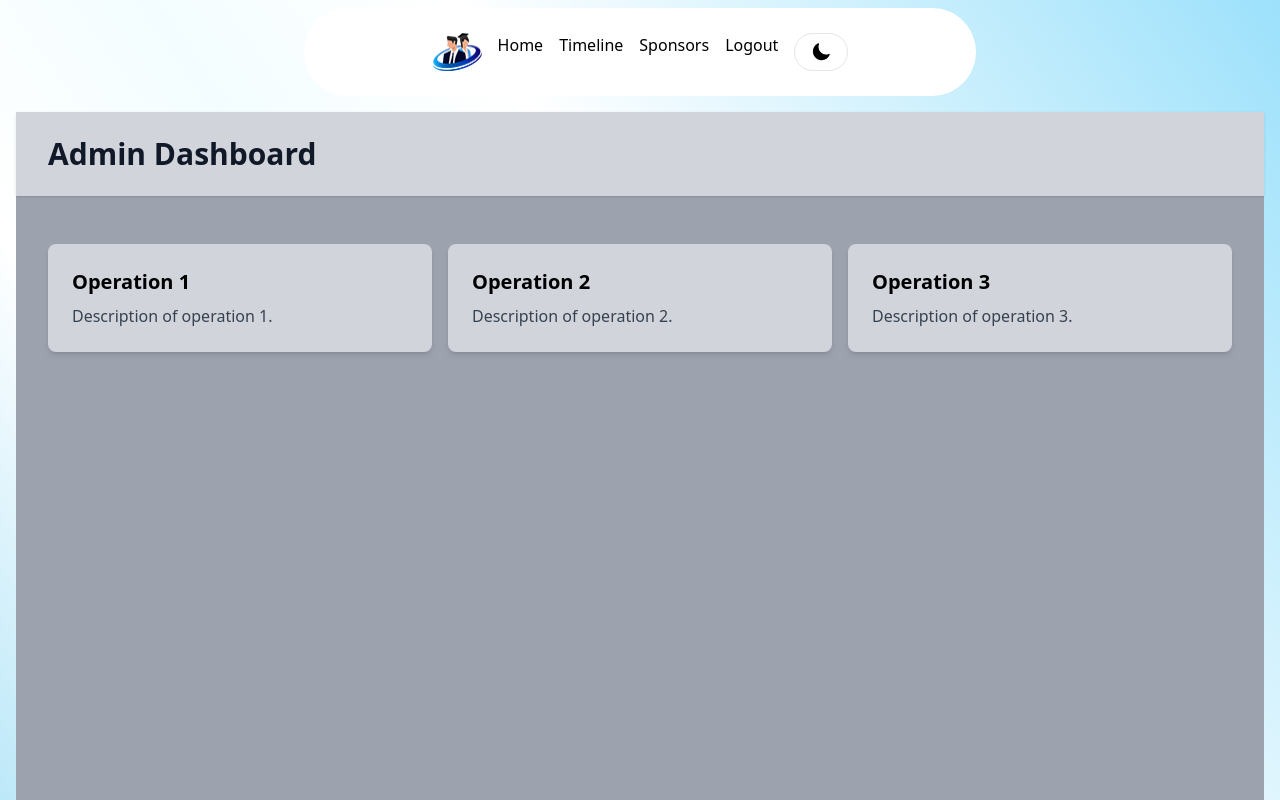
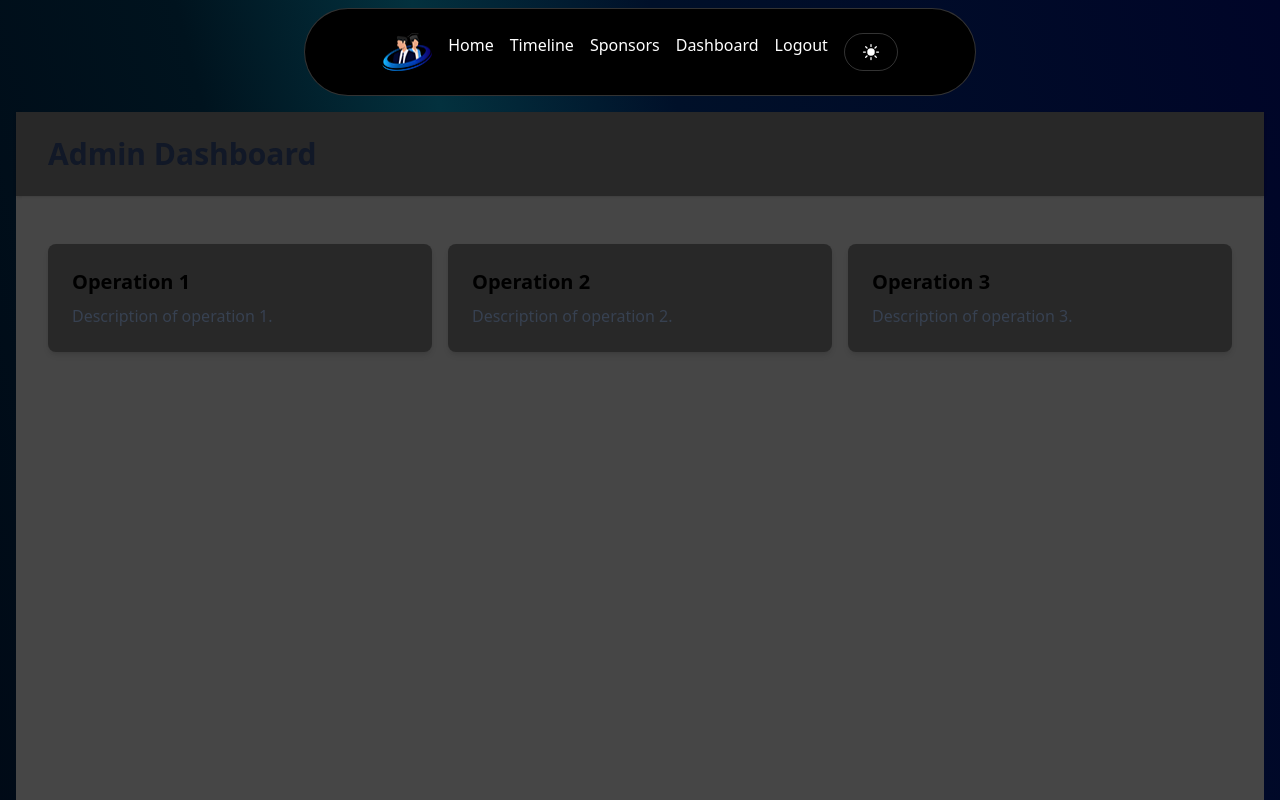
Before and after one commit to RotaractMora/RUR-Official-Website-2, a Next.js app: page /admin/dashboard in a window 1280 px wide. Shown: the top 800 px of the page. Built offline with nearby package versions, Linux system fonts and the light colour scheme; no server answers; sample sign-in values are in the browser's storage.

Commit message:
fix themes

```diff
--- a/next.config.ts
+++ b/next.config.ts
@@ -2,6 +2,7 @@ import type { NextConfig } from "next";
 
 const nextConfig: NextConfig = {
   output: process.env.NODE_ENV === 'production' ? 'export' : undefined,
+  trailingSlash: true,
   images: {
     unoptimized: true,
     remotePatterns: [
--- a/src/app/admin/admin-dashboard-layout.tsx
+++ b/src/app/admin/admin-dashboard-layout.tsx
@@ -10,6 +10,7 @@ import { MoonIcon, SunIcon } from "@heroicons/react/24/solid";
 import LOGO_SMALL from "../../../public/Images/logo/RUR20_small.png";
 import { useAuth } from "@/context/auth-provider";
 import { useRouter } from "next/navigation";
+import { IThemeContextType } from "@/interfaces/IThemeContext";
 
 interface AdminDashboardLayoutProps {
     children: ReactNode;
@@ -46,12 +47,13 @@ function Navbar({ className }: { className?: string }) {
     const router = useRouter();
     const [active, setActive] = useState<string | null>(null);
 
-    const [tougleTheme, currentTheme] = useContext<any>(ThemeContext);
+    const themeContext = useContext<IThemeContextType|null>(ThemeContext);
+    if (!themeContext) {
+        throw new Error("ThemeToggleButton must be used within a ThemeContext.Provider");
+    }
+    const { toggleTheme, theme } = themeContext;
 
-    const handleLogout = async () => {
-        await logOut();
-        router.push("/admin/");
-    }
+
 
     return (
         <div className={cn("fixed top-10 inset-x-0 max-w-2xl mx-auto z-50", className)}>
@@ -65,13 +67,15 @@ function Navbar({ className }: { className?: string }) {
 
                     <MenuItem setActive={setActive} active={null} link="/admin/dashboard/sponsors" item="Sponsors"/>
 
-                    <MenuItem setActive={setActive} active={null} link="/admin/logout" item="Logout"/>
+                    <MenuItem setActive={setActive} active={null} link="/admin/dashboard" item="Dashboard"/>
+
+                    {user && <MenuItem setActive={setActive} active={null} link="/admin/logout" item="Logout"/>}
 
                     <button
-                        onClick={()=>tougleTheme()}
+                        onClick={toggleTheme}
                         className="border text-sm font-medium relative border-neutral-200 dark:border-white/[0.2] text-black dark:text-white px-4 py-2 rounded-full"
                         >
-                        {currentTheme() === "dark" ? (
+                        {theme == "dark" ? (
                             <SunIcon className="h-5 w-5" />
                         ) : (
                             <MoonIcon className="h-5 w-5" />
--- a/src/app/layout.tsx
+++ b/src/app/layout.tsx
@@ -1,69 +1,71 @@
-'use client'
+'use client';
 
 import localFont from "next/font/local";
 import "./globals.css";
-import React, {  useCallback, useState } from "react";
+import React, { useCallback, useEffect, useState } from "react";
 import { AuthProvider } from "@/context/auth-provider";
-
+import {ITheme, IThemeContextType} from "@/interfaces/IThemeContext";
 
 const geistSans = localFont({
   src: "./fonts/GeistVF.woff",
   variable: "--font-geist-sans",
   weight: "100 900",
 });
+
 const geistMono = localFont({
   src: "./fonts/GeistMonoVF.woff",
   variable: "--font-geist-mono",
   weight: "100 900",
 });
 
-export const ThemeContext = React.createContext<any>(null);
+export const ThemeContext = React.createContext<IThemeContextType|null>(null);
 
+export default function RootLayout({ children }: Readonly<{ children: React.ReactNode }>) {
+  const DEFAULT_THEME = "dark";
+  const [theme, setThemeMode] = useState<ITheme>(DEFAULT_THEME);
 
-export default function RootLayout({children}: Readonly<{ children: React.ReactNode }>) {
+  useEffect(() => {
+    const storedTheme = localStorage.getItem('theme') as ITheme;
+    if (storedTheme) {
+      setThemeMode(storedTheme);
+    } else {
+      localStorage.setItem('theme', DEFAULT_THEME);
+      setThemeMode(DEFAULT_THEME);
+    }
+  }, []);
 
-  const DEFAULT_THEME:'dark'|'light' = 'dark';
-  const [theme,setThemeMode] = useState<'dark'|'light'>(DEFAULT_THEME);
+  useEffect(() => {
+    document.documentElement.className = theme as ITheme;
+  }, [theme]);
 
-      const currentTheme = ():'dark'|'light' => {
-        if (typeof window !== 'undefined') {
-          const t = localStorage.getItem('theme') as 'dark'|'light';
-          if(!t){
-            localStorage.setItem('theme',DEFAULT_THEME);
-            return DEFAULT_THEME;
-          } else {
-            return t;
-          }
-        }
-        return DEFAULT_THEME;
+  const setTheme = useCallback(
+    (newTheme: ITheme) => {
+      if (theme !== newTheme) {
+        localStorage.setItem('theme', newTheme);
+        setThemeMode(newTheme);
+        console.log('Theme set to', newTheme);
       }
+    },
+    [theme]
+  );
 
-
-    const setTheme = useCallback((newTheme:'dark'|'light') => {
-        if(currentTheme()!==newTheme && currentTheme()!==null){
-        localStorage.setItem('theme',newTheme);
-        setThemeMode(newTheme);
-        console.log('theme set to',newTheme);
-      }
-    },[]);
-
-    const tougleTheme = () => {
-        setThemeMode((prev) => prev === 'dark' ? 'light' : 'dark');
-      }
+  const toggleTheme = useCallback(() => {
+    const newTheme = theme === 'dark' ? 'light' : 'dark';
+    setTheme(newTheme);
+    console.log('Toggled theme to', newTheme);
+  }, [theme, setTheme]);
 
   return (
     <AuthProvider>
-
-    <ThemeContext.Provider value={[setTheme,tougleTheme,currentTheme]}>
-        <html className={theme} lang="en">
-          <body className={`${geistSans.variable} ${geistMono.variable} dark:bg-dark-gradient bg-light-gradient antialiased`} >
+      <ThemeContext.Provider value={{ setTheme, toggleTheme, theme }}>
+        <html lang="en">
+          <body
+            className={`${geistSans.variable} ${geistMono.variable} dark:bg-dark-gradient bg-light-gradient antialiased`}
+          >
             {children}
           </body>
         </html>
-    </ThemeContext.Provider>
-
+      </ThemeContext.Provider>
     </AuthProvider>
   );
-
-
-};
+}
--- a/src/components/ui/floating-navbar.tsx
+++ b/src/components/ui/floating-navbar.tsx
@@ -1,6 +1,6 @@
 'use client'
 
-import React, {  useContext, useState } from "react";
+import React, {  use, useContext, useEffect, useState } from "react";
 import {
   motion,
   AnimatePresence,
@@ -13,6 +13,7 @@ import { MoonIcon, SunIcon } from "@heroicons/react/24/solid";
 import { ThemeContext } from "@/app/layout";
 import LOGO_SMALL from "../../../public/Images/logo/RUR20_small.png";
 import Image from "next/image";
+import { IThemeContextType } from "@/interfaces/IThemeContext";
 
 
 export const FloatingNav = ({
@@ -47,7 +48,14 @@ export const FloatingNav = ({
     }
   });
 
-  const [tougleTheme,currentTheme] = useContext<any>(ThemeContext);
+  const themeContext = useContext<IThemeContextType|null>(ThemeContext);
+
+  if (!themeContext) {
+    throw new Error("ThemeToggleButton must be used within a ThemeContext.Provider");
+  }
+
+  const { toggleTheme, theme } = themeContext;
+
 
   return (
     <AnimatePresence mode="wait">
@@ -93,15 +101,16 @@ export const FloatingNav = ({
         ))}
 
     <button
-          onClick={tougleTheme}
+      onClick={toggleTheme}
       className="border text-sm font-medium relative border-neutral-200 dark:border-white/[0.2] text-black dark:text-white px-4 py-2 rounded-full"
     >
-          {currentTheme === "dark" ? (
+      {theme === "dark" ? (
         <SunIcon className="h-5 w-5" />
       ) : (
         <MoonIcon className="h-5 w-5" />
       )}
     </button>
+
 
         {/* <button className="border text-sm font-medium relative border-neutral-200 dark:border-white/[0.2] text-black dark:text-white px-4 py-2 rounded-full">
           <span>Login</span>
--- /dev/null
+++ b/src/interfaces/IThemeContext.ts
@@ -0,0 +1,7 @@
+export type ITheme = 'dark' | 'light';
+
+export  interface IThemeContextType {
+    theme: ITheme;
+    toggleTheme: () => void;
+    setTheme: (newTheme: 'dark' | 'light') => void;
+  }
```
Lines whose indentation alone changed are shown as unchanged.
